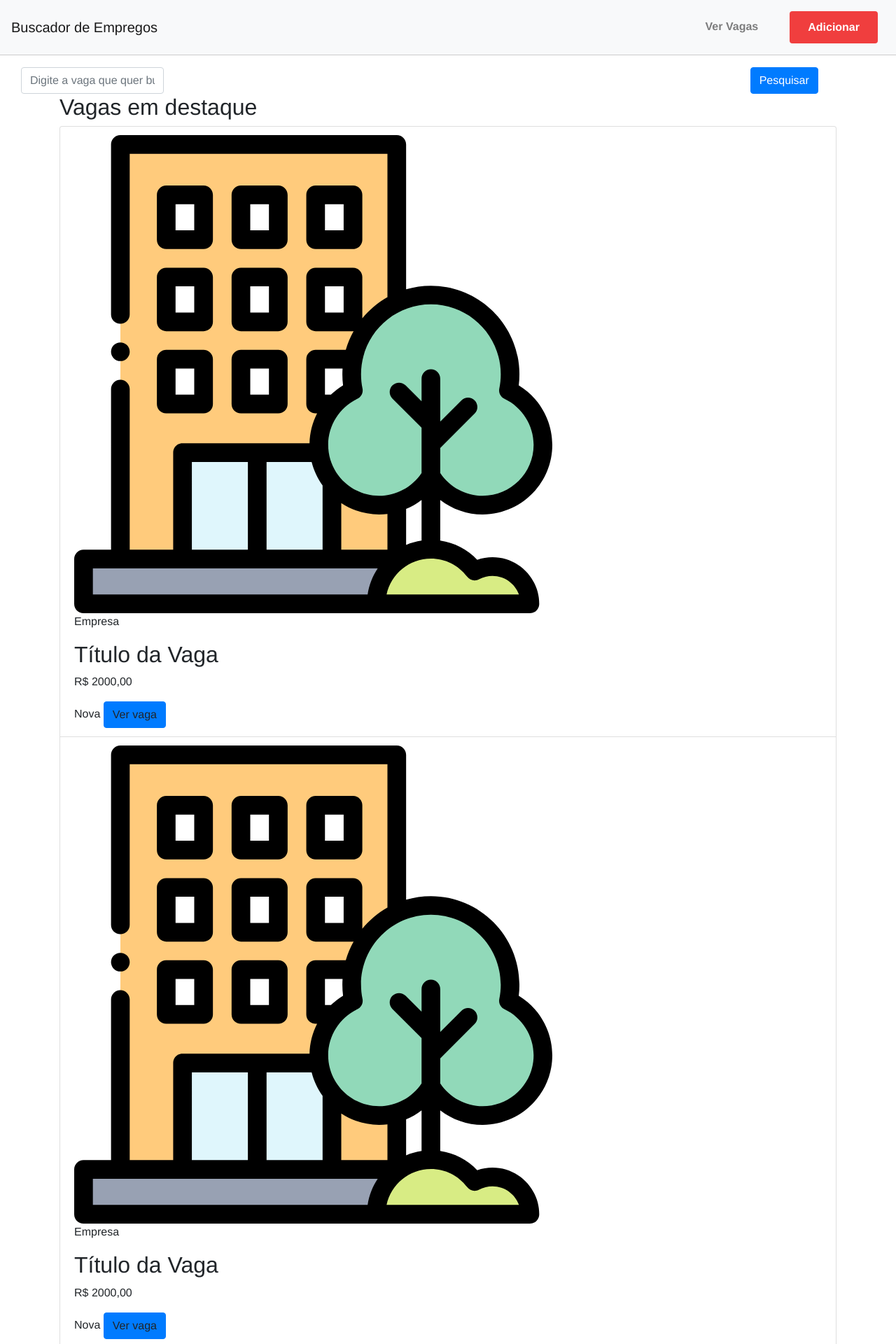
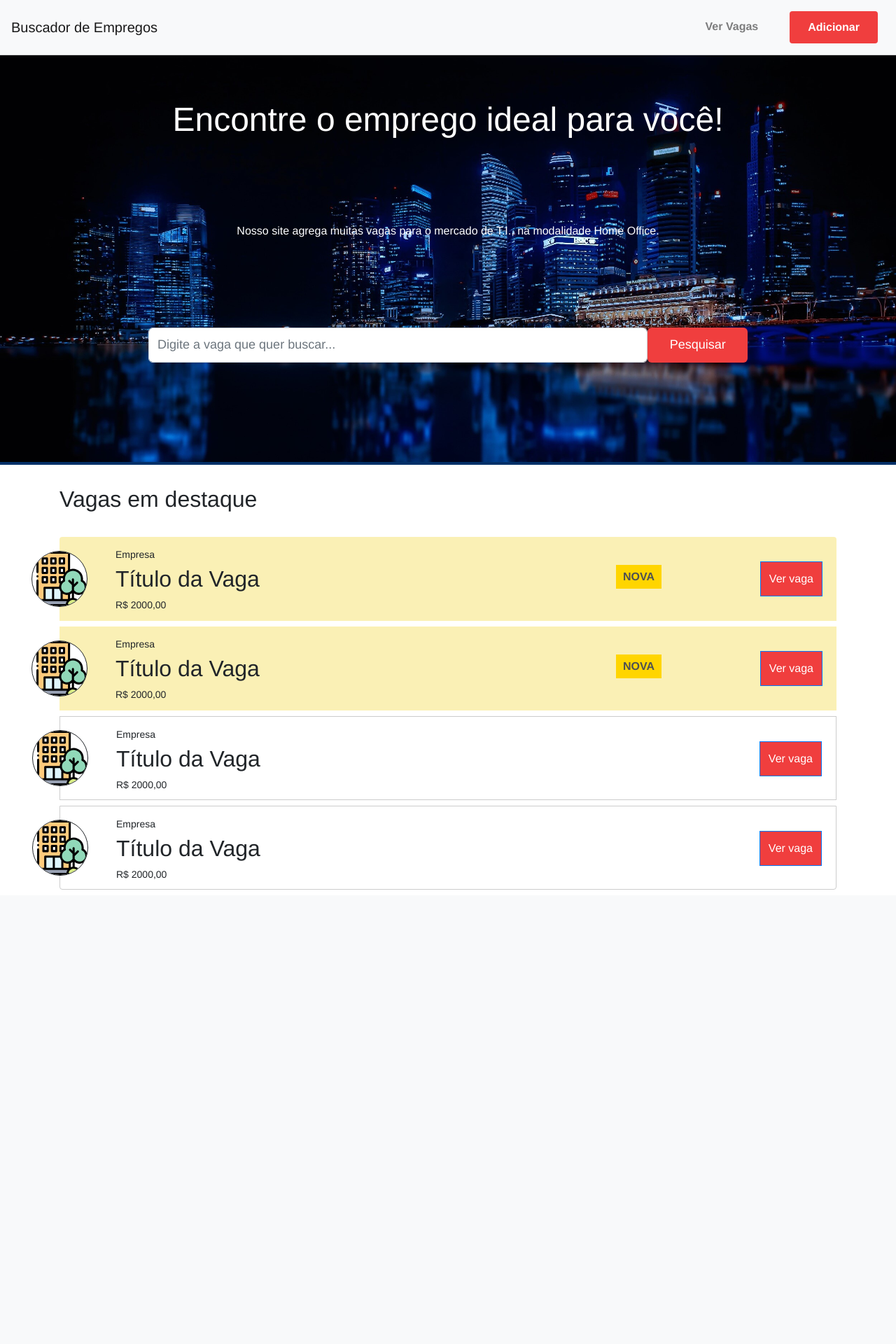
Before and after one commit to rodhis/node-job-finder, a web app: file index.html in a window 1280 px wide. Shown: the top 1920 px of the page at 70% size. After the commit the page ends 1271 px from the top, so only its background shows below. Run offline with its HTML, style and script files only (its server is not run), Linux system fonts and the light colour scheme.

Commit message:
finished home css

```diff
--- a/public/css/styles.css
+++ b/public/css/styles.css
@@ -29,8 +29,130 @@
   border: 1px solid transparent;
 }
 
-.nav-link.btn.btn-primary:hover {
+.nav-link.btn.btn-primary:hover,
+.list-group-item a:hover {
   background-color: #fff;
   color: #f03e3e;
   border-color: #f03e3e;
 }
+
+/* banner */
+
+#top-container {
+  padding: 7rem;
+  background-color: #f7f9fc;
+  border-bottom: 4px solid #013068;
+  margin-bottom: 30px;
+  background-image: url("../img/banner2.jpg");
+  background-position: 0 100px;
+  background-size: cover;
+  color: #fff;
+}
+
+#main-title {
+  padding: 30px 0;
+  font-size: 3rem;
+}
+
+#main-subtitle {
+  font-size: 1rem;
+  padding: 5rem;
+}
+
+/* form */
+
+#search-form {
+  padding: 30px 100px;
+}
+
+#search-form .col-md-10,
+#search-form .col-md-2 {
+  padding: 0;
+}
+
+#search-form input,
+#search-form button {
+  width: 100%;
+  border-radius: 0;
+  height: 50px;
+  font-size: 18px;
+  border-radius: 6px;
+}
+
+#search-form button {
+  color: #fff;
+  background-color: #f03e3e;
+  border: 1px solid transparent;
+}
+
+#search-form button:hover {
+  background-color: #012652;
+  color: #fff;
+  border-color: #000;
+  font-weight: bold;
+}
+
+/* job listing */
+
+#job-container {
+  padding: 0 100px 50px 100px;
+}
+
+#job-list .list-group-item {
+  margin-bottom: 8px;
+  border: 1px solid #ccc;
+  padding: 15px 80px;
+  color: #212529;
+  height: 120px;
+}
+
+#job-list .list-group-item p {
+  font-size: 14px;
+  margin-bottom: 5px;
+}
+
+#job-list .list-group-item.new-job {
+  border: none;
+  background-color: #faf0b5;
+}
+
+#job-list-title {
+  margin-bottom: 35px;
+}
+
+.list-group-item img {
+  width: 5rem;
+  border: 1px solid #212529;
+  border-radius: 50%;
+  background-color: #fff;
+  position: absolute;
+  left: -40px;
+  top: calc(50% - 40px);
+}
+
+.list-group-item a {
+  position: absolute;
+  right: 20px;
+  top: 35px;
+  height: 50px;
+  line-height: 35px;
+  background-color: #f03e3e;
+  color: #fff;
+  border-radius: 0;
+}
+
+.new-job-label {
+  background-color: #ffd500;
+  color: #4d5154;
+  text-transform: uppercase;
+  font-weight: bold;
+  padding: 5px 10px;
+  position: absolute;
+  right: 250px;
+  top: 40px;
+  display: none;
+}
+
+.new-job .new-job-label {
+  display: block;
+}
```
Also changed, not shown: readme.md.
